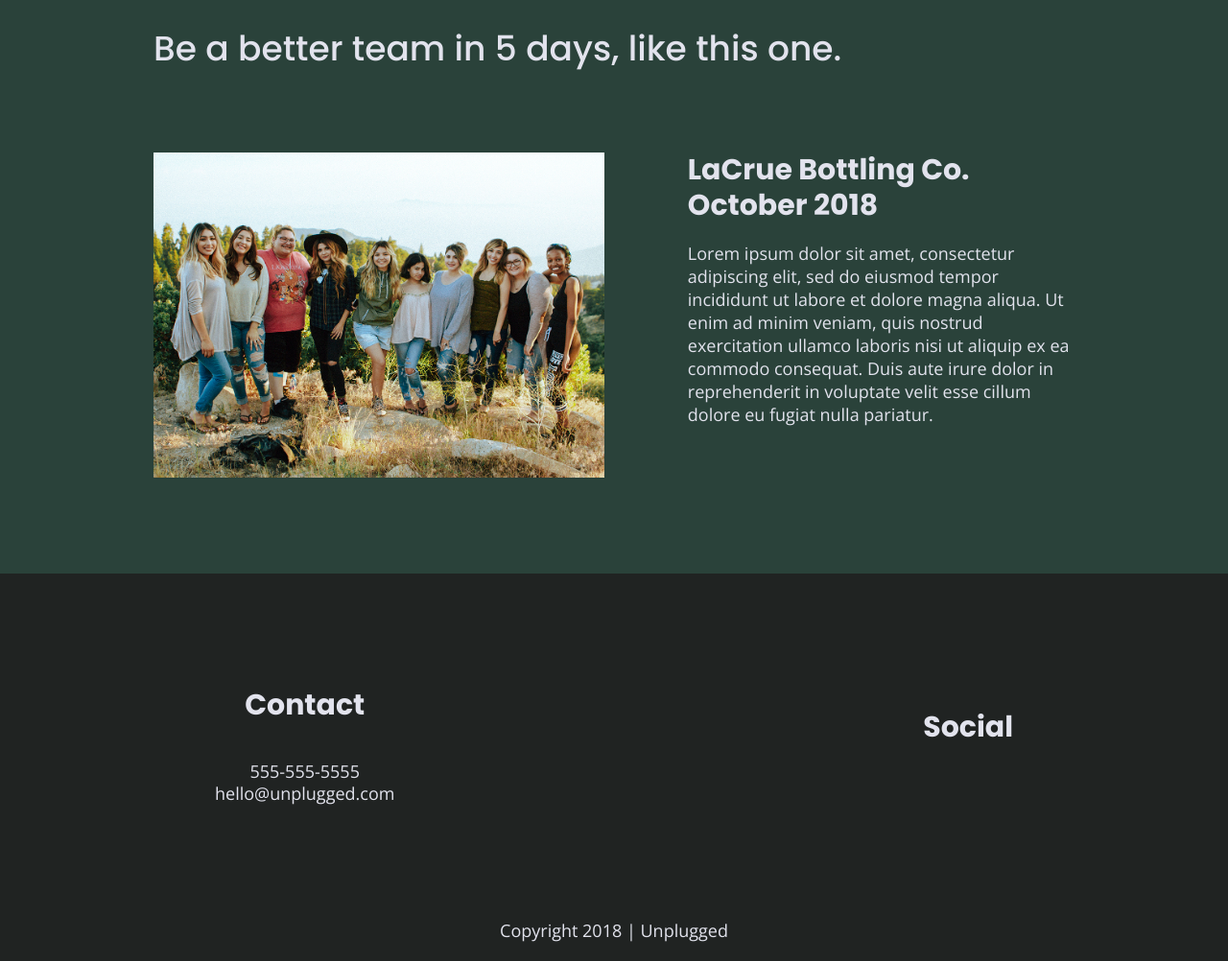
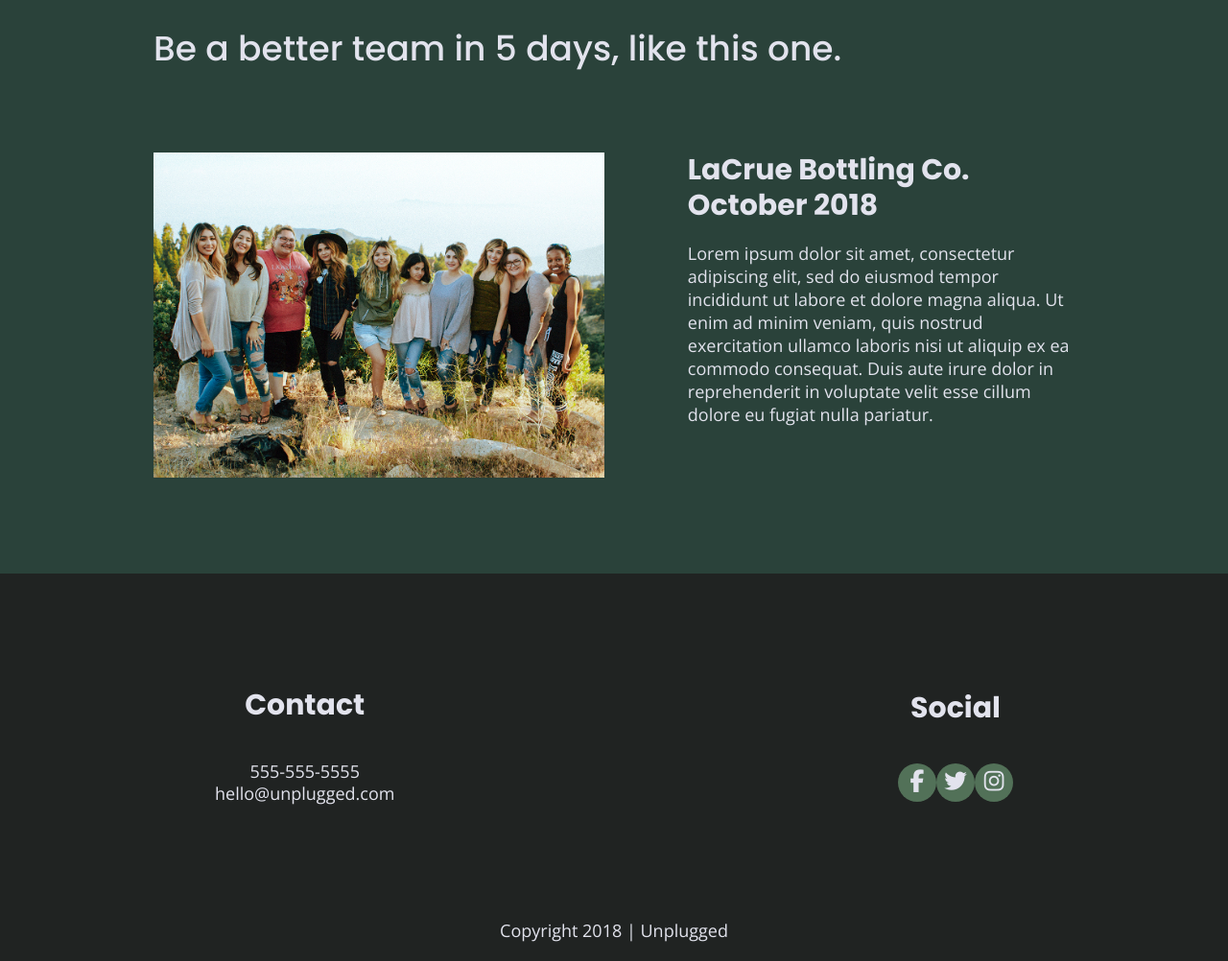
Before and after one commit to saritagarcia/206-unplugged, a website built with Parcel: page index.html in a window 1280 px wide. Shown: the part 1995-2997 px from the top of the page at 96% size. Built offline with nearby package versions, Linux system fonts and the light colour scheme.

Commit message:
Finished adding icons to site

```diff
--- a/css/main.css
+++ b/css/main.css
@@ -382,9 +382,16 @@ footer .social-icons  {
   align-items: center;
 }
 footer .social-icons p {
+  background-color: #527158;
+  border-radius: 50%;
+  width: 40px;
+  height: 40px;
   display: flex;
   justify-content: center;
   align-items: center;
+}
+footer .social-icons p i {
+  font-size: 1.3125em;
 }
 footer .copyright{
   margin: 20px 0;
--- a/index.html
+++ b/index.html
@@ -154,12 +154,12 @@
           <div class="social">
             <h4>Social</h4>
               <div class="social-icons">
-                  <p><a href="https://www.facebook.com/yoursite" target="_blank"></a></p>
+                  <p><a href="https://www.facebook.com/yoursite" target="_blank"><i class="fab fa-facebook-f"></i></a></p>
                   <p>
-                    <a href="https://twitter.com/Skillcrush" target="_blank"></a>
+                    <a href="https://twitter.com/Skillcrush" target="_blank"><i class="fab fa-twitter"></i></a>
                   </p>
                   <p>
-                    <a href="https://www.instagram.com/skillcrush/" target="_blank"></a>
+                    <a href="https://www.instagram.com/skillcrush/" target="_blank"><i class="fab fa-instagram"></i></a>
                   </p>
                 </div>
               </div>
```
Also changed, not shown: about/index.html (+3 -3 lines), faq/index.html (+3 -3 lines).
